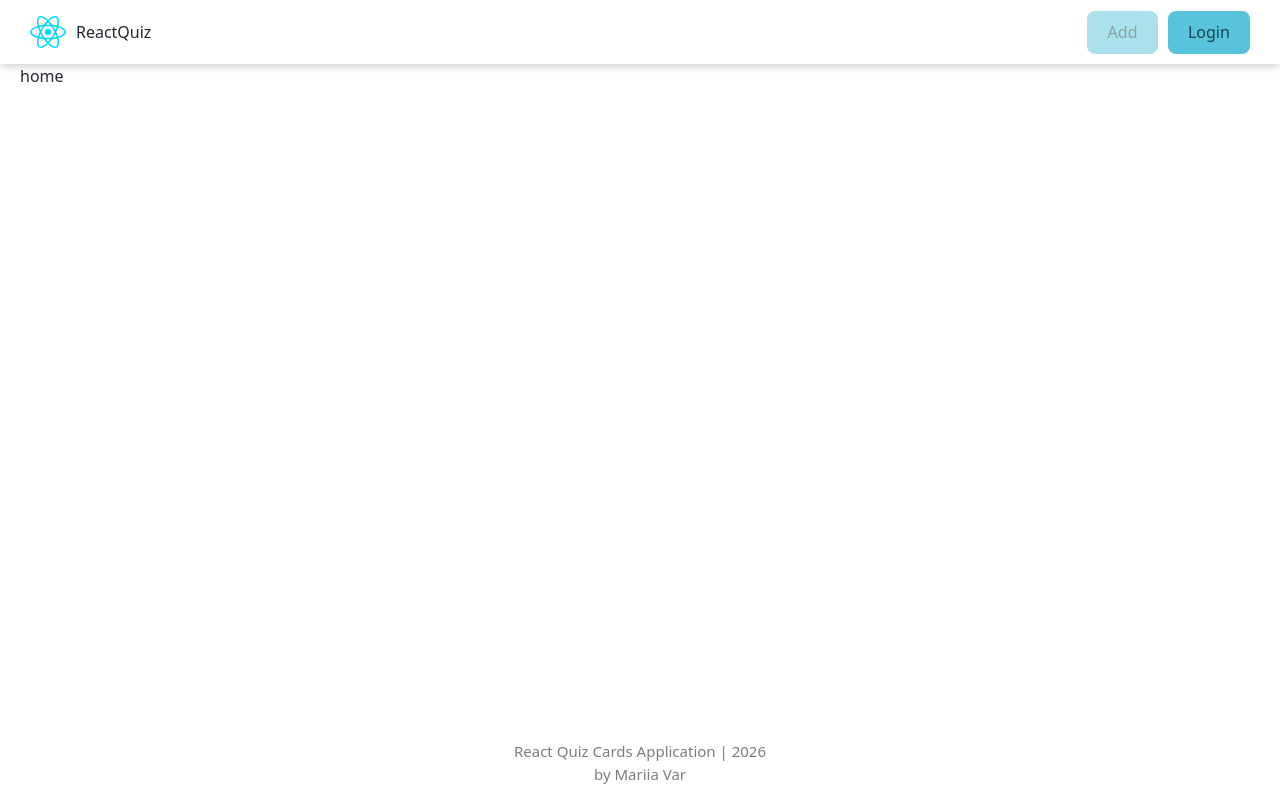
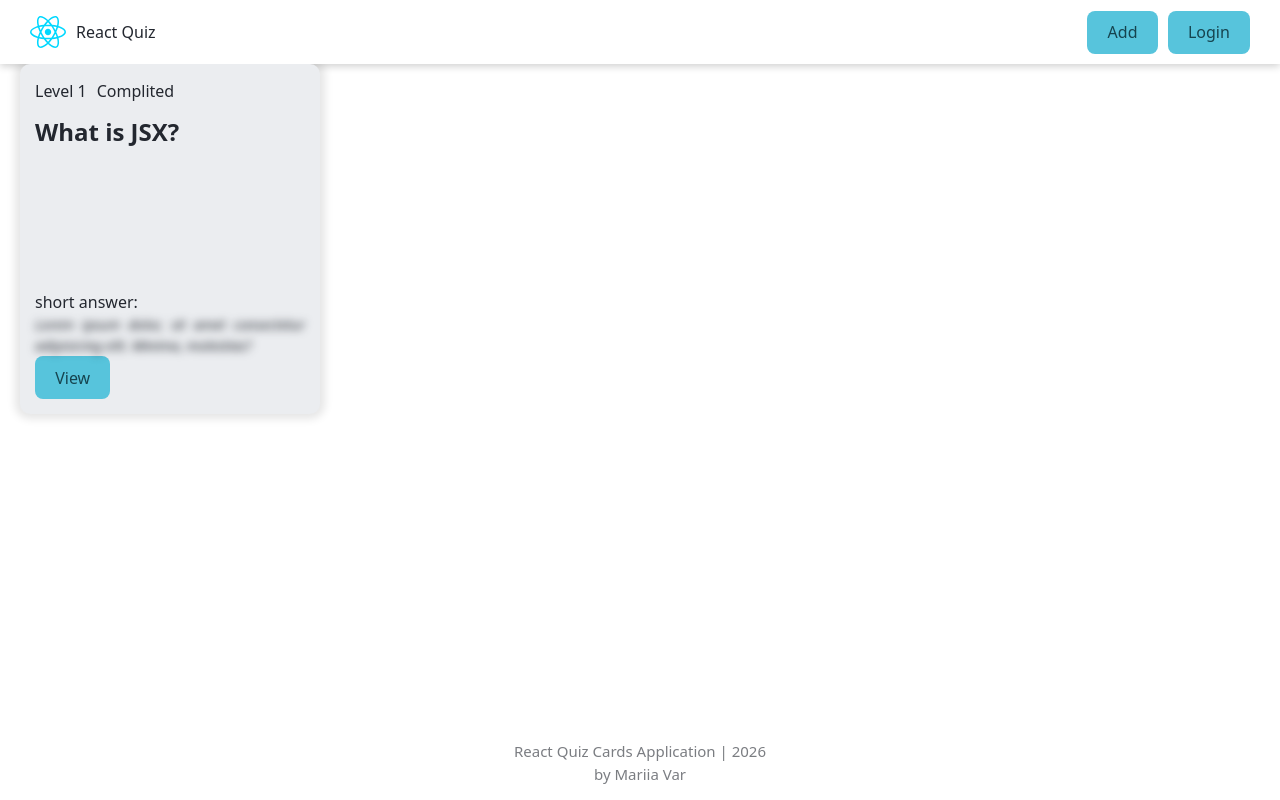
Before and after one commit to Mary-Varf/react-quiz, a React (Vite) app: page / in a window 1280 px wide. Built offline with nearby package versions, Linux system fonts and the light colour scheme.

Commit message:
homePage, questionCard

```diff
--- a/src/App.jsx
+++ b/src/App.jsx
@@ -1,12 +1,13 @@
 import { BrowserRouter, Route, Routes } from "react-router-dom";
 import { MainLayout } from "./components/MainLayout";
+import { HomePage } from "./pages/HomePage/HomePage";
 
 const App = () => {
   return (
     <BrowserRouter>
       <Routes>
         <Route element={<MainLayout />}>
-          <Route path="/" element={<div>home</div>} />
+          <Route path="/" element={<HomePage />} />
           <Route path="/main" element={<div>main</div>} />
           <Route path="/addquestion" element={<div>addquestion</div>} />
           <Route path="/forbidden" element={<div>forbidden</div>} />
--- a/src/components/Button/Button.module.css
+++ b/src/components/Button/Button.module.css
@@ -1,4 +1,5 @@
 .btn {
+  cursor: pointer;
   border-radius: 8px;
   border: 1px solid transparent;
   padding: 0.6em 1.2em;
--- a/src/components/Header/Header.jsx
+++ b/src/components/Header/Header.jsx
@@ -2,16 +2,18 @@ import {} from "react";
 import ReactLogo from "../../assets/react.svg";
 import { Button } from "../Button";
 import cls from "./Header.module.css";
+import { useNavigate } from "react-router-dom";
 
 export const Header = () => {
+  const navigate = useNavigate();
   return (
     <header className={cls.header}>
-      <p>
+      <p onClick={() => navigate("/")}>
         <img src={ReactLogo} alt="react logo" />
-        <span>ReactQuiz</span>
+        <span>React Quiz</span>
       </p>
       <div className={cls.headerButtons}>
-        <Button isDisabled>Add</Button>
+        <Button onClick={() => navigate("/addquestion")}>Add</Button>
         <Button>Login</Button>
       </div>
     </header>
--- /dev/null
+++ b/src/components/QuestionCard/QuestionCard.jsx
@@ -0,0 +1,24 @@
+import {} from "react";
+import cls from "./QuestionCard.module.css";
+import { Button } from "../Button";
+
+export const QuestionCard = () => {
+  return (
+    <div className={cls.card}>
+      <div className={cls.cardLabels}>
+        <div>Level 1</div>
+        <div>Complited</div>
+      </div>
+      <h5 className={cls.cardTitle}>What is JSX?</h5>
+      <div className={cls.cardAnswers}>
+        <label>short answer:</label>
+        <p className={cls.cardAnswer}>
+          Lorem ipsum dolor, sit amet consectetur adipisicing elit. Minima,
+          molestias?
+        </p>
+
+        <Button onClick={() => {}}>View</Button>
+      </div>
+    </div>
+  );
+};
--- /dev/null
+++ b/src/components/QuestionCard/QuestionCard.module.css
@@ -0,0 +1,39 @@
+.card {
+  width: 300px;
+  height: 350px;
+  border-radius: 10px;
+  padding: 15px;
+  background-color: var(--card-bg-color);
+  color: var(--text-color);
+  box-shadow: 0 0 8px 5px rgba(0, 0, 0, 0.1);
+  display: flex;
+  flex-direction: column;
+  justify-content: flex-start;
+  align-items: flex-start;
+  gap: 15px;
+}
+button {
+  align-self: flex-end;
+}
+.cardLabels {
+  display: flex;
+  gap: 10px;
+}
+.cardTitle {
+  font-size: 24px;
+  line-height: 28px;
+}
+.cardAnswers {
+  margin-top: auto;
+}
+.cardAnswer {
+  font-size: 14px;
+  filter: blur(4px);
+  font-style: italic;
+  text-align: justify;
+  cursor: pointer;
+  transition: filter 0.8s ease-in-out;
+}
+.cardAnswer:hover {
+  filter: none;
+}
--- /dev/null
+++ b/src/components/QuestionCard/index.jsx
@@ -0,0 +1 @@
+export { QuestionCard } from "./QuestionCard";
--- a/src/index.css
+++ b/src/index.css
@@ -4,6 +4,7 @@
   --main-bg-color: #23272f;
   --btn-text-color: #383b3f;
   --btn-bg-color: #fff;
+  --card-bg-color: #343a46;
   font-family: var(--sans);
   line-height: 1.5;
   font-weight: 400;
@@ -22,6 +23,7 @@
     --text-color: #23272f;
     --btn-text-color: #16444f;
     --btn-bg-color: #57c4dc;
+    --card-bg-color: #ebedf0;
   }
 }
 @media (prefers-color-scheme: dark) {
@@ -30,6 +32,7 @@
     --main-bg-color: #23272f;
     --btn-text-color: #383b3f;
     --btn-bg-color: #fff;
+    --card-bg-color: #343a46;
   }
 }
 * {
--- /dev/null
+++ b/src/pages/HomePage/HomePage.jsx
@@ -0,0 +1,11 @@
+import {} from "react";
+import cls from "./HomePage.module.css";
+import { QuestionCard } from "../../components/QuestionCard";
+
+export const HomePage = () => {
+  return (
+    <div>
+      <QuestionCard />
+    </div>
+  );
+};
--- /dev/null
+++ b/src/pages/HomePage/index.jsx
@@ -0,0 +1 @@
+export { HomePage } from "./HomePage";
```
Also changed, not shown: src/pages/HomePage/HomePage.module.css (added).
